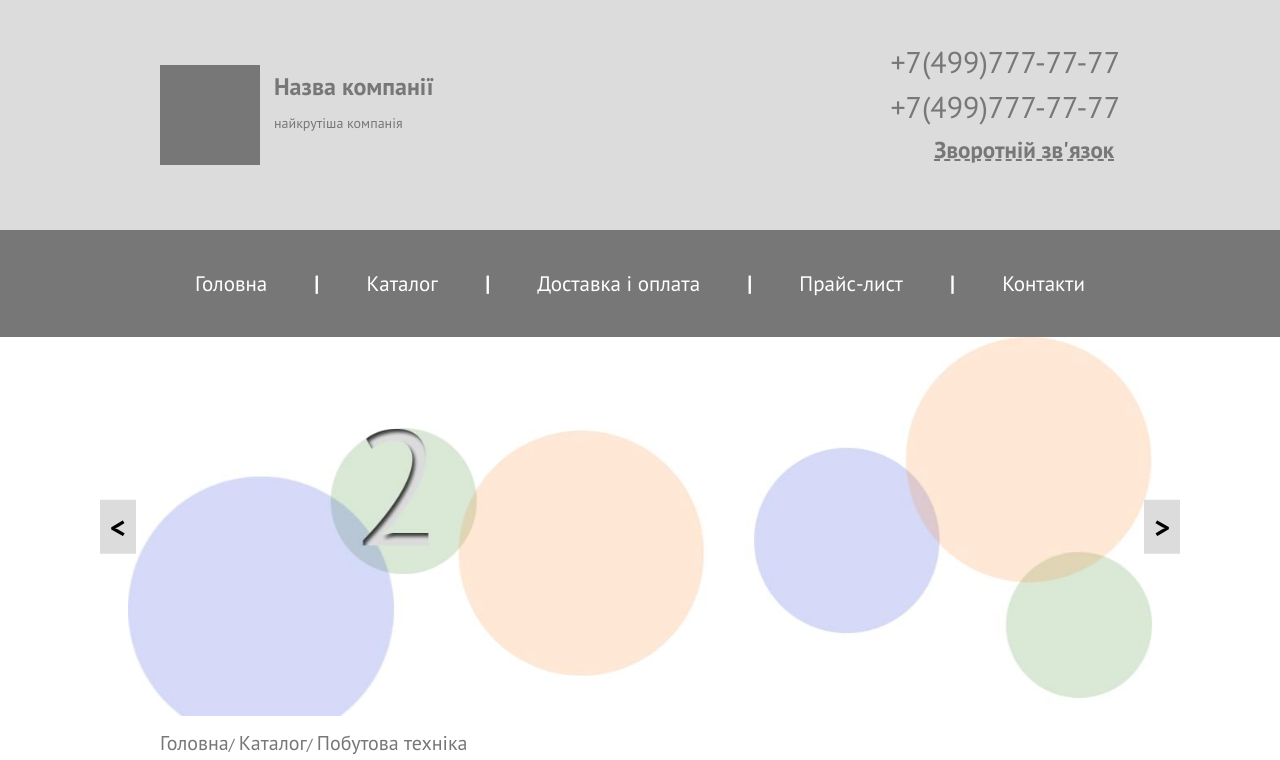
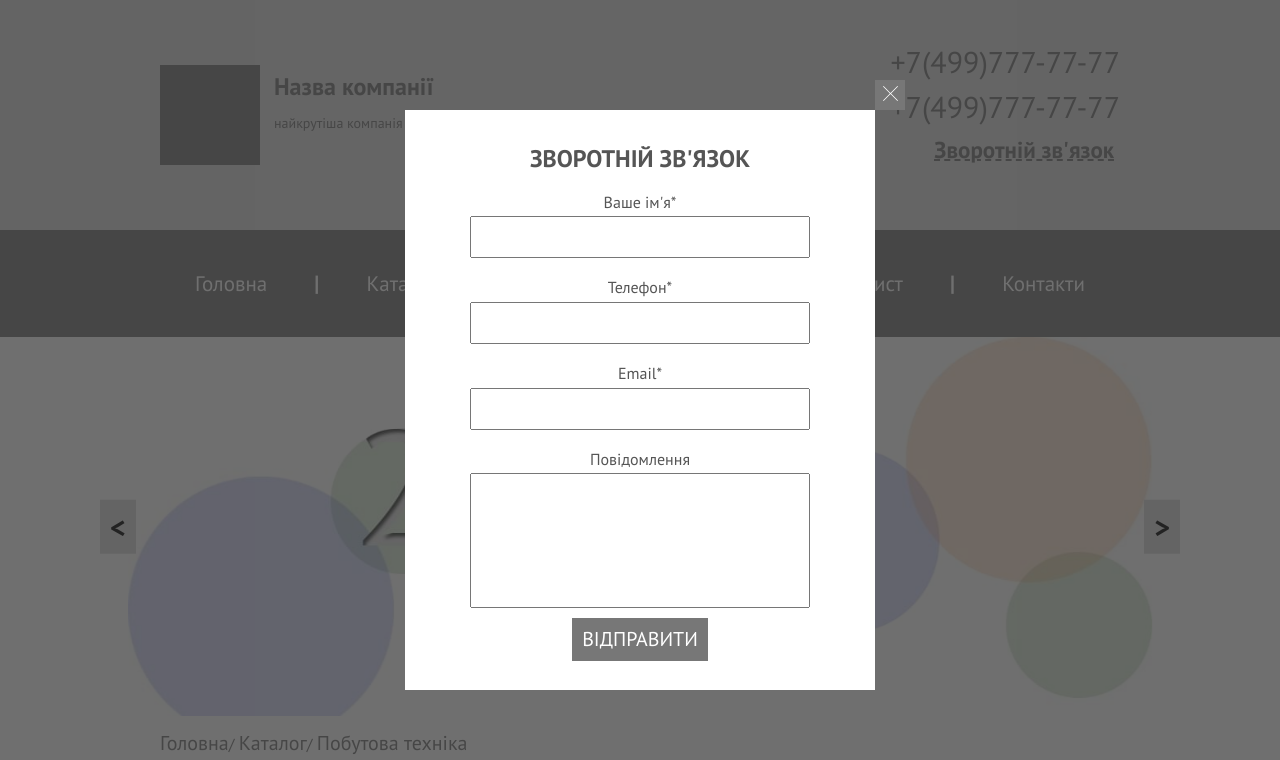
Before and after one commit to ChokolatePancake/mockup3, a website: page src/index.html in a window 1280 px wide. Both pictures are taken after a click on the button "Зворотній зв'язок". Shown: the top 760 px of the page. Drawn offline with nearby package versions, Linux system fonts and the light colour scheme; files that its build step writes are made by us from their sources; files whose address does not match are found by name.

Commit message:
Add popup

```diff
--- /dev/null
+++ b/docs/js/popup.js
@@ -0,0 +1 @@
+let showbtn=document.getElementById("show-popup"),closebtn=document.getElementById("close-popup"),sendbtn=document.getElementById("send-button"),popup=document.querySelector(".popup"),form=document.querySelector(".popup__form");showbtn.addEventListener("click",(()=>popup.classList.add("show"))),closebtn.addEventListener("click",(()=>popup.classList.remove("show"))),sendbtn.addEventListener("click",(e=>{e.preventDefault();let t=!0;form.querySelectorAll("[required]").forEach((e=>{""===e.value.trim()?(e.classList.add("highlight-error"),t=!1):e.classList.remove("highlight-error")})),t&&(console.log("Form submitted!"),popup.classList.remove("show"),form.reset())})),form.addEventListener("input",(e=>{e.target.required&&e.target.classList.remove("highlight-error")}));
--- a/src/html/header.html
+++ b/src/html/header.html
@@ -9,6 +9,6 @@
            <div class="header__feedback">
                <a href="tel:+7(499)777-77-77">+7(499)777-77-77</a>
                <a href="tel:+7(499)777-77-77">+7(499)777-77-77</a>
-               <button>Зворотній зв'язок</button>
+               <button id="show-popup">Зворотній зв'язок</button>
        </div></div>
 </header>
--- /dev/null
+++ b/src/html/popup.html
@@ -0,0 +1,17 @@
+<div class="popup">
+    <div class="popup__block">
+        <button id="close-popup" class="popup__close"><img src="images/icon_close.svg" alt="X"></button>
+        <h2>Зворотній зв'язок</h2>
+        <form class="popup__form">
+        <label class="popup__label" for="name">Ваше ім'я*</label>
+        <input class="popup__input" id="name" class="popup__input" required>
+        <label class="popup__label" for="phone">Телефон*</label>
+        <input class="popup__input" id="phone" class="popup__input" required type="tel">
+        <label class="popup__label" for="email">Email*</label>
+        <input class="popup__input" type="email"id="email" required>
+        <label class="popup__label" for="message">Повідомлення</label>
+        <input type="text" id="message" class="popup__message">
+        </form>
+        <button type="submit" id="send-button" class="popup__submit">Відправити</button>
+    </div>
+</div>
--- a/src/index.html
+++ b/src/index.html
@@ -17,6 +17,7 @@
 @@include('html/content.html')
 </main>
 @@include('html/footer.html')
+@@include('html/popup.html')
 <script src="/js/burger.js"></script>
 <script type="text/javascript" src="//code.jquery.com/jquery-1.11.0.min.js"></script>
 <script type="text/javascript" src="//code.jquery.com/jquery-migrate-1.2.1.min.js"></script>
@@ -24,5 +25,6 @@
 <script src="js/slider.js"></script>
 <script src="js/categories.js"></script>
 <script src="js/categories-burger.js"></script>
+<script src="js/popup.js"></script>
 </body>
 </html>
--- /dev/null
+++ b/src/js/popup.js
@@ -0,0 +1,34 @@
+let showbtn = document.getElementById("show-popup");
+let closebtn = document.getElementById("close-popup");
+let sendbtn = document.getElementById("send-button");
+let popup = document.querySelector(".popup");
+let form = document.querySelector(".popup__form");
+
+showbtn.addEventListener("click", () => popup.classList.add("show"));
+closebtn.addEventListener("click", () => popup.classList.remove("show"));
+
+sendbtn.addEventListener("click", (e) => {
+    e.preventDefault();
+    let isValid = true;
+    form.querySelectorAll('[required]').forEach(field => {
+        if (field.value.trim() === '') {
+            field.classList.add('highlight-error');
+            isValid = false;
+        } else {
+            field.classList.remove('highlight-error');
+        }
+    });
+
+    if (isValid) {
+        console.log("Form submitted!");
+        popup.classList.remove("show");
+        form.reset();
+    }
+});
+
+// Remove highlights when typing
+form.addEventListener('input', (e) => {
+    if (e.target.required) {
+        e.target.classList.remove('highlight-error');
+    }
+});
--- /dev/null
+++ b/src/scss/popup.scss
@@ -0,0 +1,75 @@
+.popup {
+  display: none;
+  &.show {
+    position: fixed;
+    width: 100%;
+    height: 100%;
+    left: 0;
+    top: 0;
+    background: rgba(51, 51, 51, 0.7);
+    z-index: 1001;
+    margin: auto;
+    display: block;
+  }
+
+  &__block {
+    position: absolute;
+    padding: 35px 65px 25px;
+    top: 50%;
+    left: 50%;
+    transform: translate(-50%, -50%);
+    width: 470px;
+    height: 580px;
+    background-color: $white;
+
+    h2 {
+      text-transform: uppercase;
+      color: $light-black;
+      text-align: center;
+      margin-top: 0;
+      margin-bottom: 0;
+    }
+  }
+
+  &__close {
+    position: absolute;
+    right: -30px;
+    top: -30px;
+    border: none;
+    outline: none;
+    background-color: $dark-grey;
+    width: 30px;
+    height: 30px;
+  }
+
+  &__form {
+    display: flex;
+    flex-direction: column;
+  }
+  &__label {
+    text-align: center;
+    margin-bottom: 5px;
+    margin-top: 20px;
+    color: $light-black;
+  }
+  &__input {
+    padding: 10px;
+    &.highlight-error {
+      border: 1.5px solid $red;
+      background: radial-gradient(ellipse at center, $white 65%, $red 120%);
+    }
+  }
+
+  &__message {
+    height: 135px;
+  }
+  &__submit {
+    border: none;
+    background-color: $dark-grey;
+    text-transform: uppercase;
+    color: $white;
+    font-size: 20px;
+    padding: 10px;display: block;
+    margin: 10px auto 0;
+  }
+}
--- a/src/scss/styles.scss
+++ b/src/scss/styles.scss
@@ -8,3 +8,4 @@
 @import "slider";
 @import "content";
 @import "footer";
+@import "popup";
--- a/src/scss/variables.scss
+++ b/src/scss/variables.scss
@@ -3,3 +3,4 @@ $light-black: #555555;
 $light-grey: #dcdcdc;
 $white: #ffffff;
 $black: #000000;
+$red:#e85656;
```
Also changed, not shown: docs/index.html (+19 -1 lines), docs/css/styles.css.
